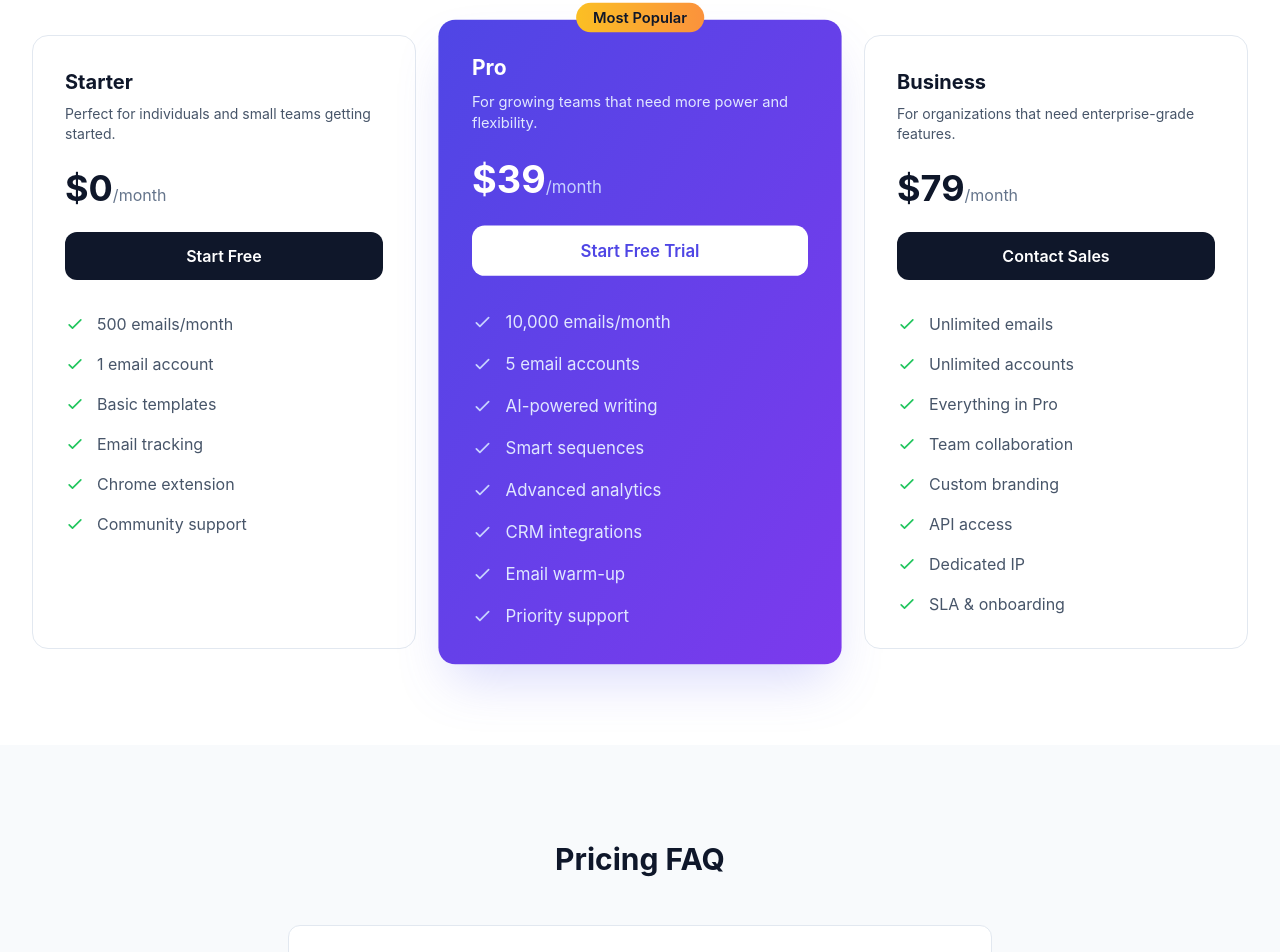
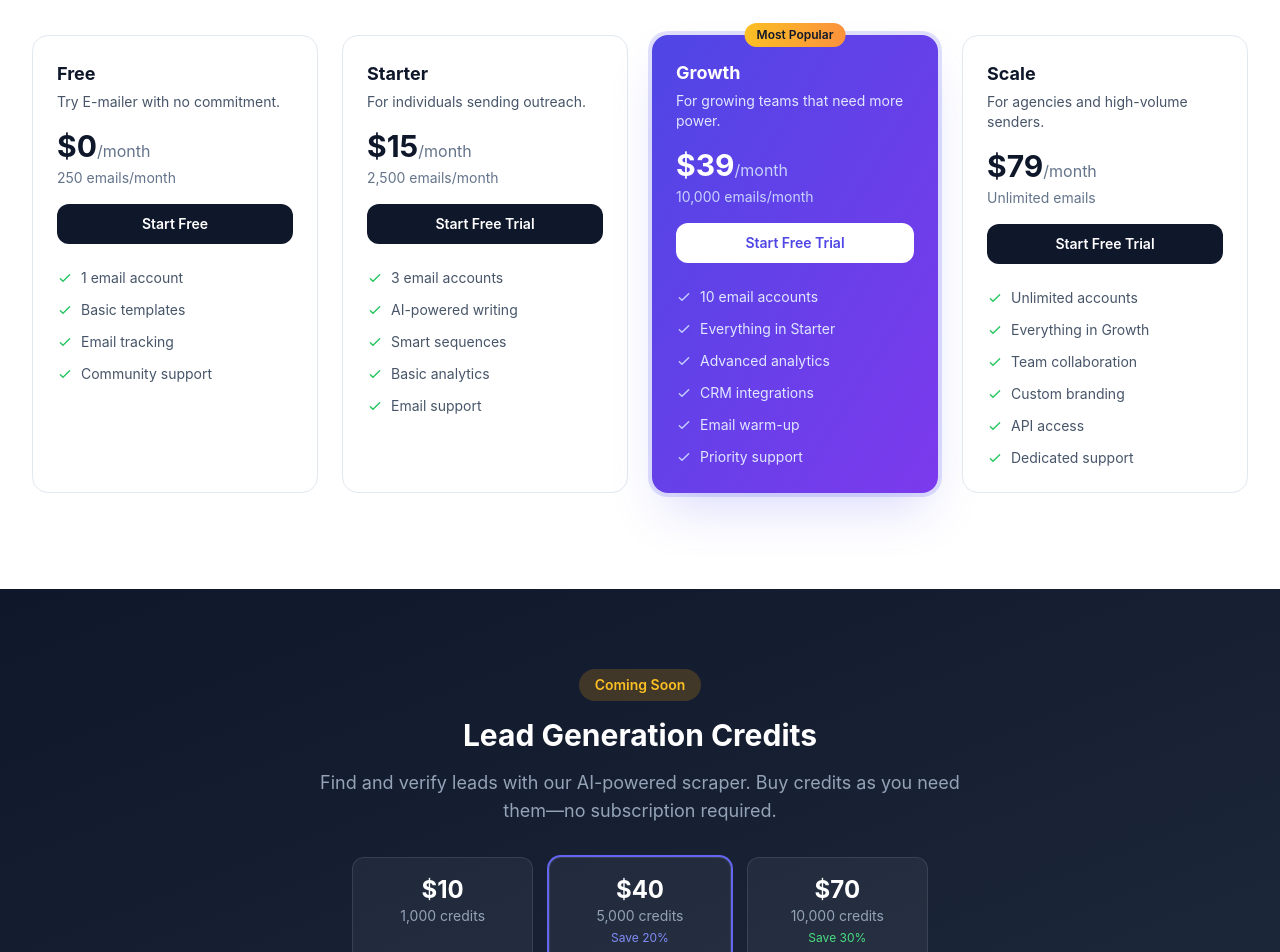
Before and after one commit to TheRoyalauto/emailer, a Next.js app: page /pricing in a window 1280 px wide. Shown: the part 449-1401 px from the top of the page. Built offline with nearby package versions, Linux system fonts and the light colour scheme; no server answers; what @convex-dev/auth would draw is missing.

Commit message:
feat: restructure pricing - 4 email tiers + Coming Soon credit-based lead gen

```diff
--- a/src/app/(marketing)/pricing/page.tsx
+++ b/src/app/(marketing)/pricing/page.tsx
@@ -5,31 +5,45 @@ import Link from "next/link";
 
 const plans = [
     {
-        name: "Starter",
-        description: "Perfect for individuals and small teams getting started.",
+        name: "Free",
+        description: "Try E-mailer with no commitment.",
         monthlyPrice: 0,
         yearlyPrice: 0,
+        emails: "250 emails/month",
         features: [
-            "500 emails/month",
             "1 email account",
             "Basic templates",
             "Email tracking",
-            "Chrome extension",
             "Community support",
         ],
         cta: "Start Free",
         featured: false,
     },
     {
-        name: "Pro",
-        description: "For growing teams that need more power and flexibility.",
+        name: "Starter",
+        description: "For individuals sending outreach.",
+        monthlyPrice: 19,
+        yearlyPrice: 15,
+        emails: "2,500 emails/month",
+        features: [
+            "3 email accounts",
+            "AI-powered writing",
+            "Smart sequences",
+            "Basic analytics",
+            "Email support",
+        ],
+        cta: "Start Free Trial",
+        featured: false,
+    },
+    {
+        name: "Growth",
+        description: "For growing teams that need more power.",
         monthlyPrice: 49,
         yearlyPrice: 39,
+        emails: "10,000 emails/month",
         features: [
-            "10,000 emails/month",
-            "5 email accounts",
-            "AI-powered writing",
-            "Smart sequences",
+            "10 email accounts",
+            "Everything in Starter",
             "Advanced analytics",
             "CRM integrations",
             "Email warm-up",
@@ -39,21 +53,20 @@ const plans = [
         featured: true,
     },
     {
-        name: "Business",
-        description: "For organizations that need enterprise-grade features.",
+        name: "Scale",
+        description: "For agencies and high-volume senders.",
         monthlyPrice: 99,
         yearlyPrice: 79,
+        emails: "Unlimited emails",
         features: [
-            "Unlimited emails",
             "Unlimited accounts",
-            "Everything in Pro",
+            "Everything in Growth",
             "Team collaboration",
             "Custom branding",
             "API access",
-            "Dedicated IP",
-            "SLA & onboarding",
+            "Dedicated support",
         ],
-        cta: "Contact Sales",
+        cta: "Start Free Trial",
         featured: false,
     },
 ];
@@ -69,11 +82,15 @@ const faqs = [
     },
     {
         q: "What happens if I exceed my email limit?",
-        a: "We'll notify you when you're approaching your limit. You can upgrade anytime or purchase additional credits.",
+        a: "We'll notify you when you're approaching your limit. You can upgrade anytime or wait for the next billing cycle.",
     },
     {
         q: "Do you offer refunds?",
         a: "Yes, we offer a 30-day money-back guarantee on all paid plans. No questions asked.",
+    },
+    {
+        q: "How does lead generation work?",
+        a: "Lead generation is credit-based and purchased separately. You can buy credits within the app to find and verify leads. This feature is coming soon!",
     },
 ];
 
@@ -122,23 +139,23 @@ export default function PricingPage() {
             {/* Pricing Cards */}
             <section className="py-16 lg:py-24 -mt-8">
                 <div className="max-w-7xl mx-auto px-6 lg:px-8">
-                    <div className="grid md:grid-cols-3 gap-8">
+                    <div className="grid md:grid-cols-2 lg:grid-cols-4 gap-6">
                         {plans.map((plan, i) => (
                             <div
                                 key={i}
-                                className={`relative p-8 rounded-2xl ${plan.featured
-                                        ? "bg-gradient-to-br from-indigo-600 to-violet-600 text-white shadow-2xl shadow-indigo-500/25 scale-105"
-                                        : "bg-white border border-slate-200"
+                                className={`relative p-6 rounded-2xl ${plan.featured
+                                    ? "bg-gradient-to-br from-indigo-600 to-violet-600 text-white shadow-2xl shadow-indigo-500/25 ring-4 ring-indigo-500/20"
+                                    : "bg-white border border-slate-200"
                                     }`}
                             >
                                 {plan.featured && (
-                                    <div className="absolute -top-4 left-1/2 -translate-x-1/2 px-4 py-1 bg-gradient-to-r from-amber-400 to-orange-400 text-slate-900 text-sm font-semibold rounded-full">
+                                    <div className="absolute -top-3 left-1/2 -translate-x-1/2 px-3 py-1 bg-gradient-to-r from-amber-400 to-orange-400 text-slate-900 text-xs font-semibold rounded-full">
                                         Most Popular
                                     </div>
                                 )}
 
-                                <div className="mb-6">
-                                    <h3 className={`text-xl font-bold mb-2 ${plan.featured ? "text-white" : "text-slate-900"}`}>
+                                <div className="mb-4">
+                                    <h3 className={`text-lg font-bold mb-1 ${plan.featured ? "text-white" : "text-slate-900"}`}>
                                         {plan.name}
                                     </h3>
                                     <p className={`text-sm ${plan.featured ? "text-indigo-100" : "text-slate-600"}`}>
@@ -146,37 +163,40 @@ export default function PricingPage() {
                                     </p>
                                 </div>
 
-                                <div className="mb-6">
-                                    <span className={`text-4xl font-bold ${plan.featured ? "text-white" : "text-slate-900"}`}>
+                                <div className="mb-1">
+                                    <span className={`text-3xl font-bold ${plan.featured ? "text-white" : "text-slate-900"}`}>
                                         ${yearly ? plan.yearlyPrice : plan.monthlyPrice}
                                     </span>
                                     <span className={plan.featured ? "text-indigo-200" : "text-slate-500"}>
                                         /month
                                     </span>
                                 </div>
+                                <p className={`text-sm mb-4 ${plan.featured ? "text-indigo-200" : "text-slate-500"}`}>
+                                    {plan.emails}
+                                </p>
 
                                 <Link
-                                    href={plan.name === "Business" ? "/contact" : "/register"}
-                                    className={`block w-full py-3 rounded-xl font-semibold text-center transition-all ${plan.featured
-                                            ? "bg-white text-indigo-600 hover:bg-indigo-50"
-                                            : "bg-slate-900 text-white hover:bg-slate-800"
+                                    href="/register"
+                                    className={`block w-full py-2.5 rounded-xl font-semibold text-center transition-all text-sm ${plan.featured
+                                        ? "bg-white text-indigo-600 hover:bg-indigo-50"
+                                        : "bg-slate-900 text-white hover:bg-slate-800"
                                         }`}
                                 >
                                     {plan.cta}
                                 </Link>
 
-                                <ul className="mt-8 space-y-4">
+                                <ul className="mt-6 space-y-3">
                                     {plan.features.map((feature, j) => (
-                                        <li key={j} className="flex items-start gap-3">
+                                        <li key={j} className="flex items-start gap-2">
                                             <svg
-                                                className={`w-5 h-5 mt-0.5 flex-shrink-0 ${plan.featured ? "text-indigo-200" : "text-green-500"}`}
+                                                className={`w-4 h-4 mt-0.5 flex-shrink-0 ${plan.featured ? "text-indigo-200" : "text-green-500"}`}
                                                 fill="none"
                                                 viewBox="0 0 24 24"
                                                 stroke="currentColor"
                                             >
                                                 <path strokeLinecap="round" strokeLinejoin="round" strokeWidth={2} d="M5 13l4 4L19 7" />
                                             </svg>
-                                            <span className={plan.featured ? "text-indigo-100" : "text-slate-600"}>
+                                            <span className={`text-sm ${plan.featured ? "text-indigo-100" : "text-slate-600"}`}>
                                                 {feature}
                                             </span>
                                         </li>
@@ -188,13 +208,47 @@ export default function PricingPage() {
                 </div>
             </section>
 
+            {/* Lead Generation Credits - Coming Soon */}
+            <section className="py-16 lg:py-20 bg-gradient-to-br from-slate-900 to-slate-800">
+                <div className="max-w-4xl mx-auto px-6 lg:px-8 text-center">
+                    <span className="inline-block px-4 py-1.5 bg-amber-500/20 text-amber-400 text-sm font-semibold rounded-full mb-4">
+                        Coming Soon
+                    </span>
+                    <h2 className="text-2xl lg:text-3xl font-bold text-white mb-4">
+                        Lead Generation Credits
+                    </h2>
+                    <p className="text-lg text-slate-400 mb-8 max-w-2xl mx-auto">
+                        Find and verify leads with our AI-powered scraper. Buy credits as you need them—no subscription required.
+                    </p>
+                    <div className="grid sm:grid-cols-3 gap-4 max-w-xl mx-auto">
+                        <div className="bg-white/5 border border-white/10 rounded-xl p-4">
+                            <div className="text-2xl font-bold text-white">$10</div>
+                            <div className="text-slate-400 text-sm">1,000 credits</div>
+                        </div>
+                        <div className="bg-white/5 border border-white/10 rounded-xl p-4 ring-2 ring-indigo-500">
+                            <div className="text-2xl font-bold text-white">$40</div>
+                            <div className="text-slate-400 text-sm">5,000 credits</div>
+                            <div className="text-xs text-indigo-400 mt-1">Save 20%</div>
+                        </div>
+                        <div className="bg-white/5 border border-white/10 rounded-xl p-4">
+                            <div className="text-2xl font-bold text-white">$70</div>
+                            <div className="text-slate-400 text-sm">10,000 credits</div>
+                            <div className="text-xs text-green-400 mt-1">Save 30%</div>
+                        </div>
+                    </div>
+                    <p className="text-sm text-slate-500 mt-6">
+                        1 credit = 1 lead discovered • 8 credits = 1 verified email
+                    </p>
+                </div>
+            </section>
+
             {/* Pricing FAQ */}
             <section className="py-16 lg:py-24 bg-slate-50">
                 <div className="max-w-3xl mx-auto px-6 lg:px-8">
                     <h2 className="text-2xl lg:text-3xl font-bold text-slate-900 text-center mb-12">
                         Pricing FAQ
                     </h2>
-                    <div className="space-y-6">
+                    <div className="space-y-4">
                         {faqs.map((faq, i) => (
                             <div key={i} className="p-6 bg-white rounded-xl border border-slate-200">
                                 <h3 className="font-semibold text-slate-900 mb-2">{faq.q}</h3>
@@ -214,12 +268,12 @@ export default function PricingPage() {
                     <p className="text-lg text-slate-600 mb-8">
                         We offer custom solutions for enterprise teams with specific needs.
                     </p>
-                    <Link
-                        href="/contact"
+                    <a
+                        href="mailto:support@e-mailer.app"
                         className="inline-flex px-8 py-4 bg-slate-900 text-white font-semibold rounded-xl hover:bg-slate-800 transition-colors"
                     >
                         Contact Sales →
-                    </Link>
+                    </a>
                 </div>
             </section>
         </>
```
